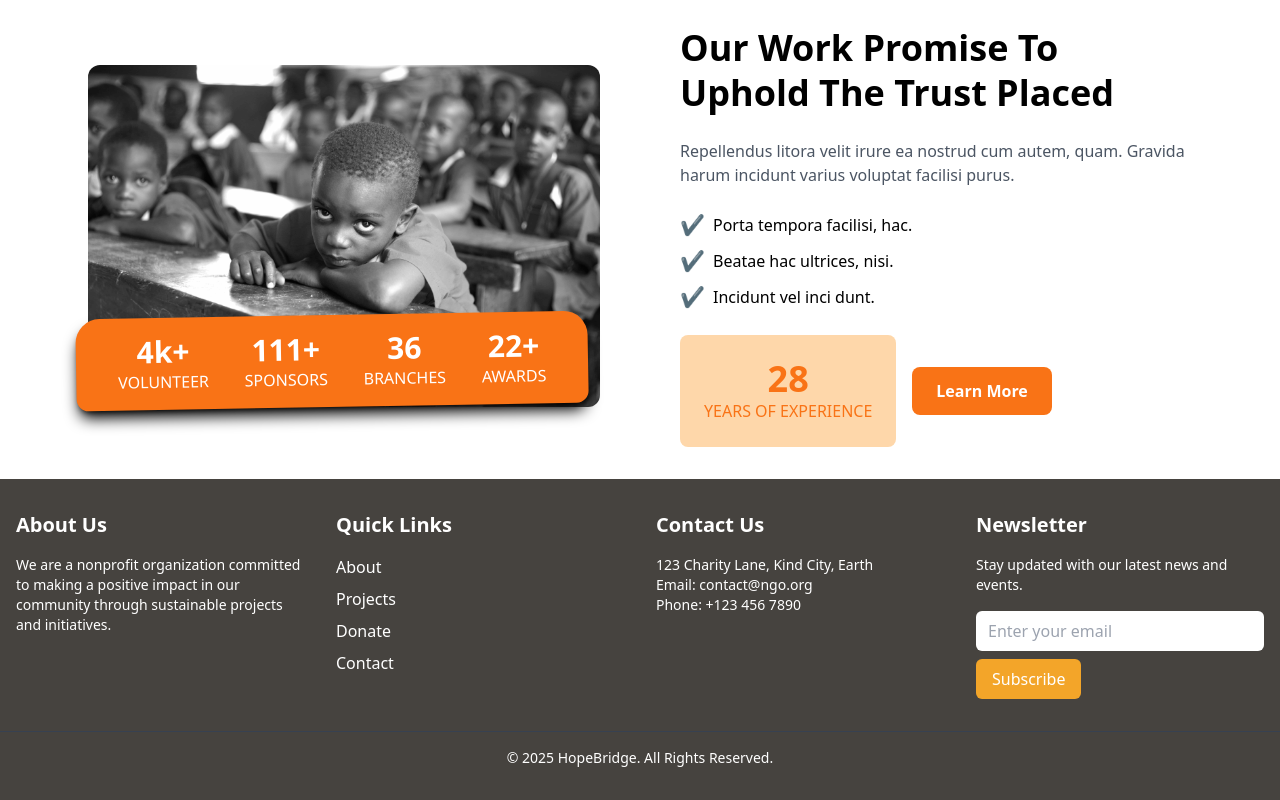
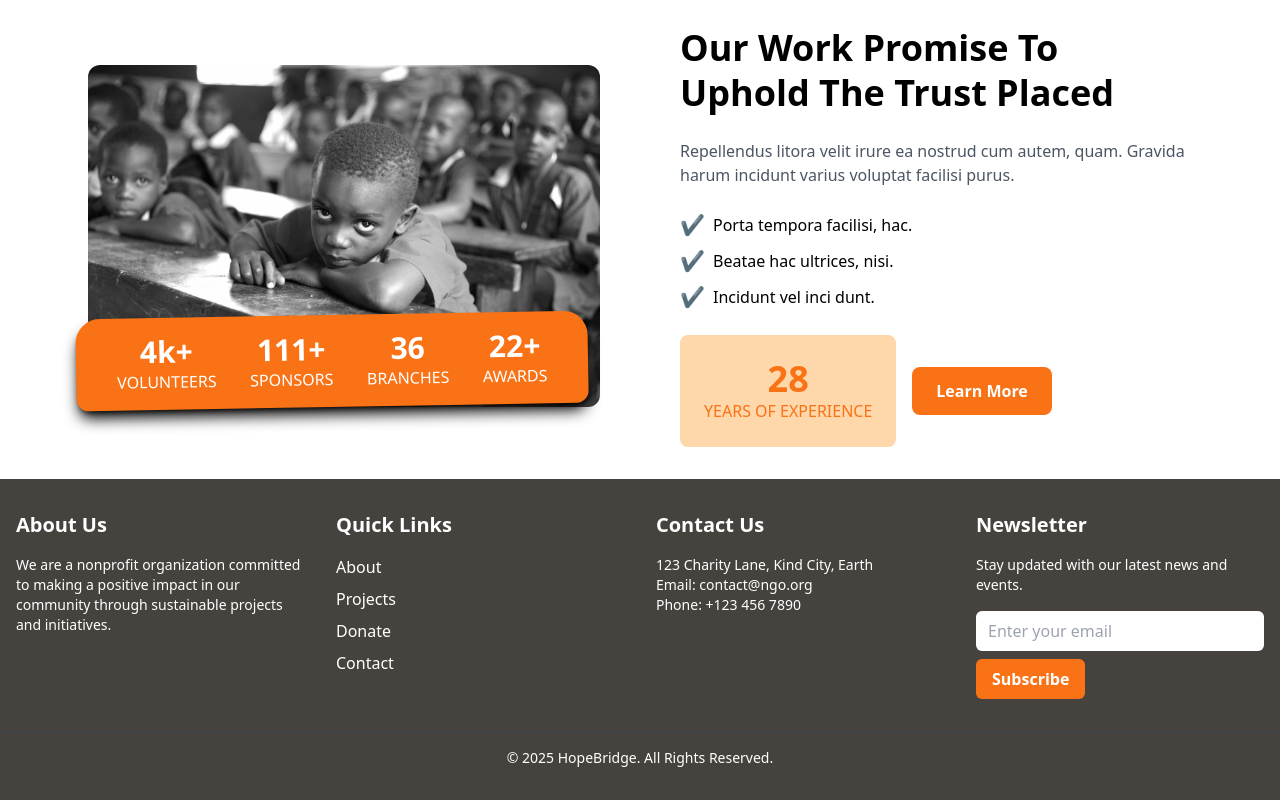
Before and after one commit to Richson-Tech/hope-bridge, a Next.js app: page / in a window 1280 px wide. Shown: the part 1743-2543 px from the top of the page. Built offline with nearby package versions, Linux system fonts and the light colour scheme.

Commit message:
added mods

```diff
--- a/src/components/About.jsx
+++ b/src/components/About.jsx
@@ -16,7 +16,7 @@ export default function AboutUsSection() {
         <div className="rounded-3xl -translate-x-3 transform -rotate-1 shadow-lg shadow-black xs:w-[85%] absolute bottom-0 left-0 w-full bg-orange-500 text-white py-4 px-6 rounded-b-xl flex justify-around">
           <div className="text-center">
             <p className="text-3xl font-bold">4k+</p>
-            <p>VOLUNTEER</p>
+            <p>VOLUNTEERS</p>
           </div>
           <div className="text-center">
             <p className="text-3xl font-bold">111+</p>
--- a/src/components/layouts/Footer.jsx
+++ b/src/components/layouts/Footer.jsx
@@ -60,7 +60,7 @@ export default function Footer() {
             />
             <button
               type="submit"
-              className="mt-2 bg-[#f3a529] text-white px-4 py-2 rounded-md hover:bg-[#6c6a66]"
+              className="mt-2 bg-orange-500 font-semibold text-white px-4 py-2 rounded-md hover:bg-[#6c6a66]"
             >
               Subscribe
             </button>
```
